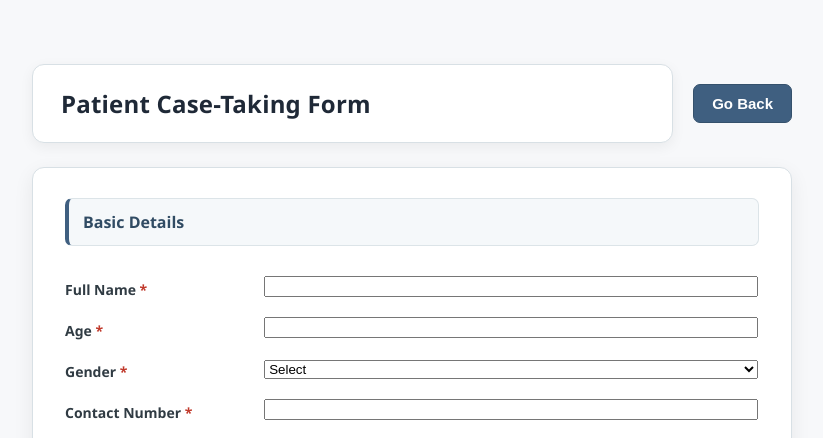
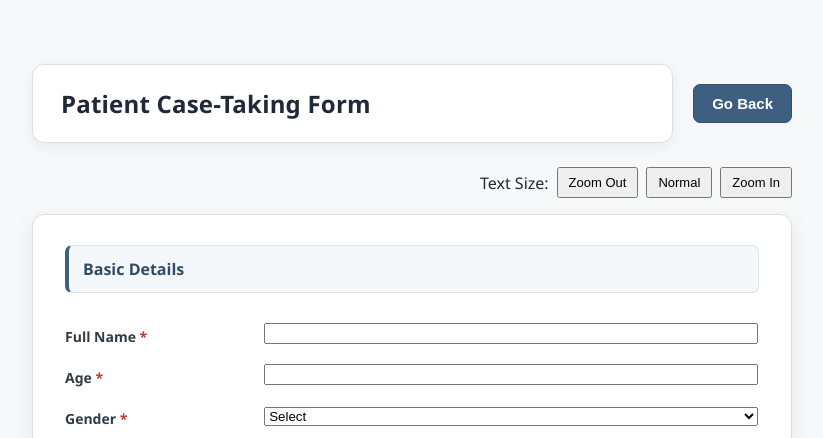
Before and after one commit to saqib123500/Arogya-MediKiosk, a Django app: page /myapp/patient-form/ in a window 1280 px wide. Shown: the part 60-498 px from the top of the page, without its empty margins (228-1051 px from the left). Run offline with Django 4.2, Linux system fonts and the light colour scheme.

Commit message:
Added text size controls to patient form

```diff
--- a/templates/myapp/patient_form.html
+++ b/templates/myapp/patient_form.html
@@ -170,6 +170,22 @@
   }
 
   .back-btn:hover { background: #35516c; }
+  .text-size-controls {
+    max-width: 760px;
+    margin: 0 auto 16px;
+    display: flex;
+    justify-content: flex-end;
+    align-items: center;
+    gap: 8px;
+}
+
+.text-size-controls button {
+    width: auto;
+    margin: 0;
+    padding: 6px 10px;
+    font-size: 13px;
+    cursor: pointer;
+}
 
   @media (max-width: 600px) {
     h1 { padding: 18px 20px; font-size: 21px; }
@@ -191,6 +207,12 @@
     {% else %}
       <button type="button" class="back-btn" onclick="history.back()">Go Back</button>
     {% endif %}
+  </div>
+  <div class="text-size-controls">
+    <span>Text Size:</span>
+    <button type="button" onclick="changeTextSize('decrease')">Zoom Out</button>
+    <button type="button" onclick="changeTextSize('normal')">Normal</button>
+    <button type="button" onclick="changeTextSize('increase')">Zoom In</button>
 </div>
 
   {% if patient and current_token %}
@@ -438,7 +460,6 @@
 </form>
 </div>
 </main>
-
 <script>
     // Prevent an accidental double-click from sending the same form twice.
     document.querySelector("main form").addEventListener("submit", function () {
@@ -446,5 +467,19 @@
         submitButton.disabled = true;
         submitButton.textContent = "Saving…";
     });
+
+    let textZoom = 1;
+
+    function changeTextSize(action) {
+        if (action === 'increase' && textZoom < 1.3) {
+            textZoom += 0.1;
+        } else if (action === 'decrease' && textZoom > 0.8) {
+            textZoom -= 0.1;
+        } else if (action === 'normal') {
+            textZoom = 1;
+        }
+
+        document.querySelector('form').style.zoom = textZoom;
+    }
 </script>
 {% endblock %}
```
Lines whose indentation alone changed are shown as unchanged.
